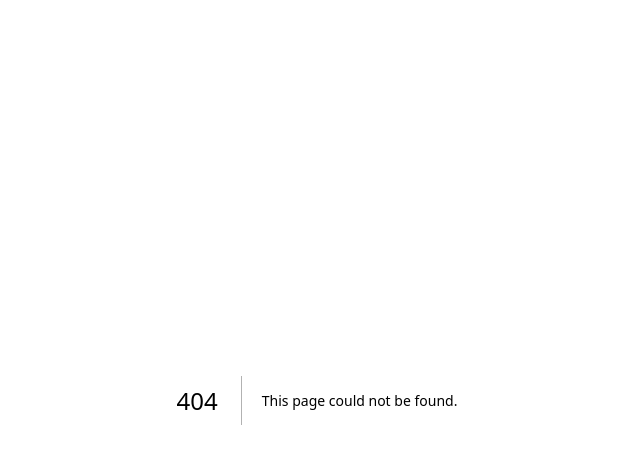
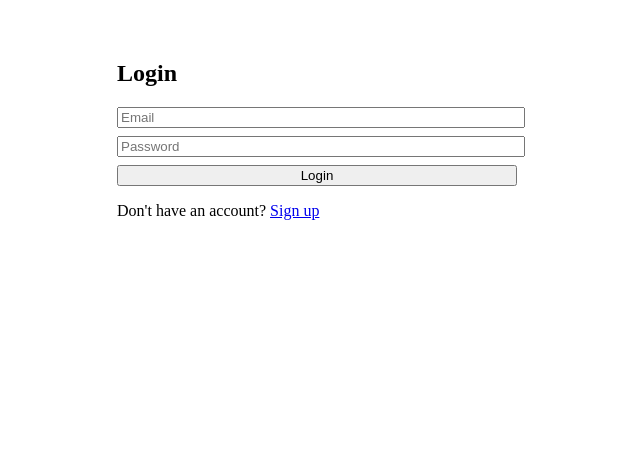
Before and after one commit to alexroygh/tender-management-platform-b2b, a Next.js app in the folder frontend/: page /login in a window 1280 px wide. Before the commit this address had no page. Shown: the top 464 px of the page, without its empty margins (323-963 px from the left). Built offline with nearby package versions, Linux system fonts and the light colour scheme.

Commit message:
feat(fe): Add login page, store token as cookie

```diff
--- /dev/null
+++ b/frontend/pages/login.tsx
@@ -0,0 +1,59 @@
+import { useState } from 'react';
+import { useRouter } from 'next/router';
+
+export default function Login() {
+  const [email, setEmail] = useState('');
+  const [password, setPassword] = useState('');
+  const [error, setError] = useState('');
+  const router = useRouter();
+
+  const handleSubmit = async (e: React.FormEvent) => {
+    e.preventDefault();
+    setError('');
+    if (!email || !password) {
+      setError('Email and password are required');
+      return;
+    }
+    const res = await fetch('/api/auth/login', {
+      method: 'POST',
+      headers: { 'Content-Type': 'application/json' },
+      body: JSON.stringify({ email, password }),
+    });
+    const data = await res.json();
+    if (!res.ok) {
+      setError(data.message || 'Login failed');
+      return;
+    }
+    // Store JWT in localStorage and as a cookie for SSR
+    localStorage.setItem('token', data.token);
+    document.cookie = `token=${data.token}; path=/;`;
+    router.push('/dashboard');
+  };
+
+  return (
+    <div style={{ maxWidth: 400, margin: 'auto', padding: 32 }}>
+      <h2>Login</h2>
+      <form onSubmit={handleSubmit}>
+        <input
+          type="email"
+          placeholder="Email"
+          value={email}
+          onChange={e => setEmail(e.target.value)}
+          required
+          style={{ width: '100%', marginBottom: 8 }}
+        />
+        <input
+          type="password"
+          placeholder="Password"
+          value={password}
+          onChange={e => setPassword(e.target.value)}
+          required
+          style={{ width: '100%', marginBottom: 8 }}
+        />
+        {error && <div style={{ color: 'red', marginBottom: 8 }}>{error}</div>}
+        <button type="submit" style={{ width: '100%' }}>Login</button>
+      </form>
+      <p>Don't have an account? <a href="/signup">Sign up</a></p>
+    </div>
+  );
+}
```
